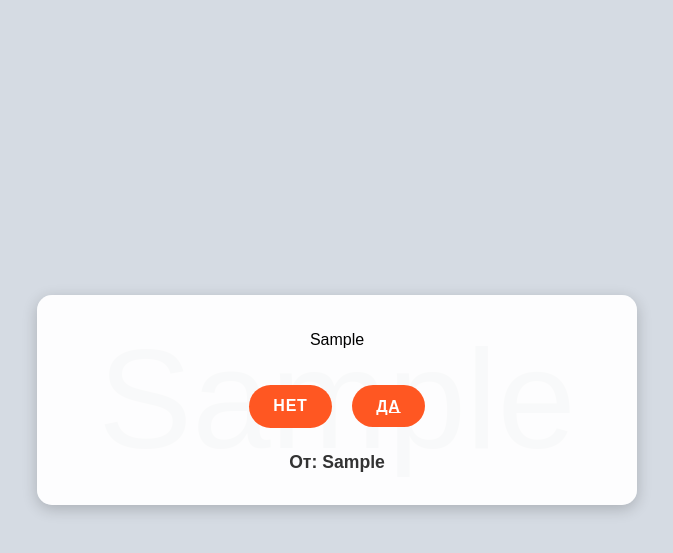
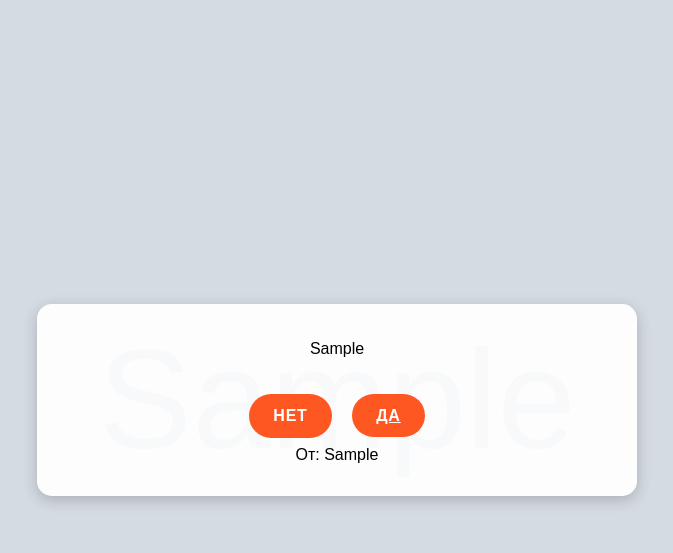
Before and after one commit to Lavochka123/Svety4, a Flask app: page /invite/1/page3 in a window 1280 px wide. Shown: the top 553 px of the page, without its empty margins (303-976 px from the left). Run offline with Flask 3, Linux system fonts and the light colour scheme; tables that the repository leaves empty hold one stand-in row (values such as "Sample post"); grey boxes marked "Sample" are stand-in pictures.

Commit message:
Update page3.html

```diff
--- a/template/page3.html
+++ b/template/page3.html
@@ -4,19 +4,10 @@
   <meta charset="UTF-8">
   <title>Страница 3</title>
   <link rel="stylesheet" href="{{ url_for('static', filename='css/style.css') }}">
-  <style>
-    .sender-signature {
-      margin-top: 1rem;
-      font-size: 1.1em;
-      font-weight: 600;
-      text-align: center;
-      color: #333;
-    }
-  </style>
 </head>
 <body class="{{ data.design }}"
 {% if data.bg_image %}
-  style="background-image: url('{{ url_for('static', filename='uploads/' + data.bg_image) }}'); background-size: cover; background-position: center;"
+  style="background-image: url('{{ url_for('static', filename=data.bg_image) }}'); background-size: cover; background-position: center;"
 {% endif %}>
   <div class="container">
     <p>{{ data.page3 }}</p>
```
